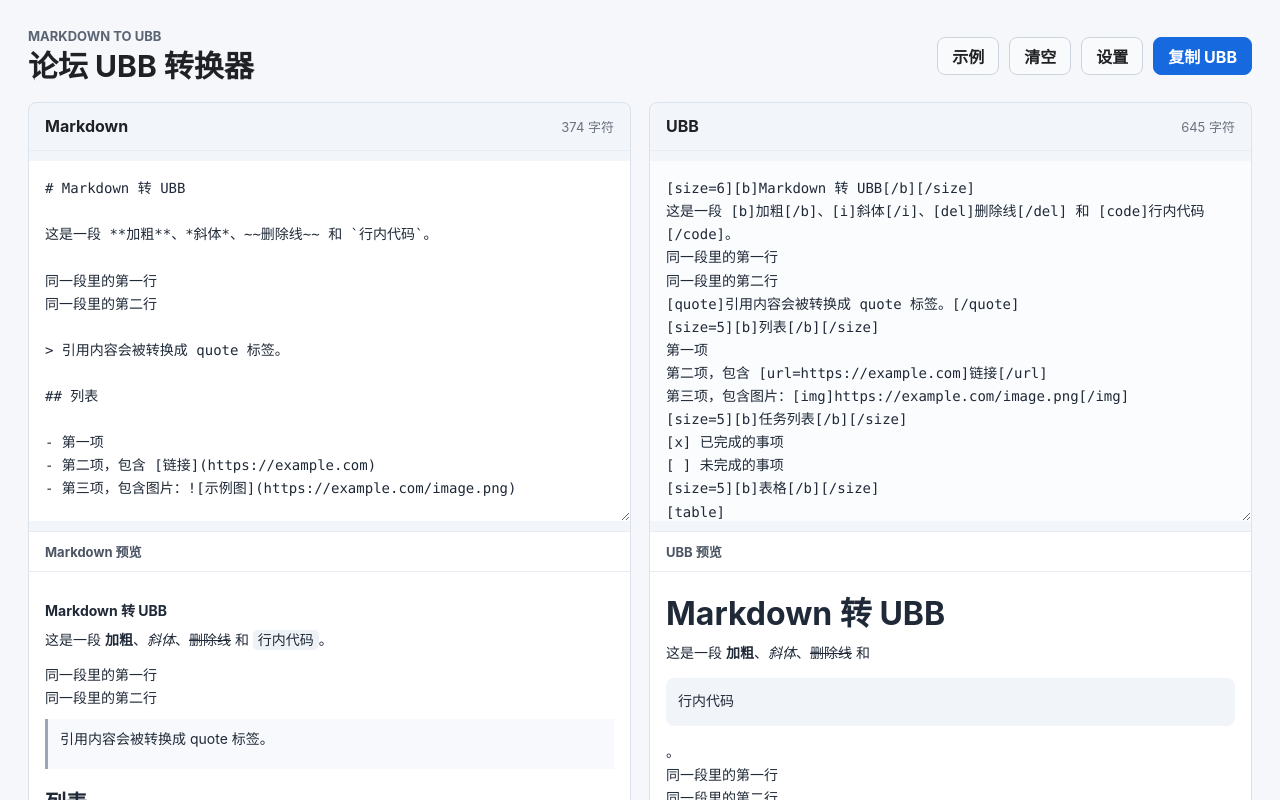
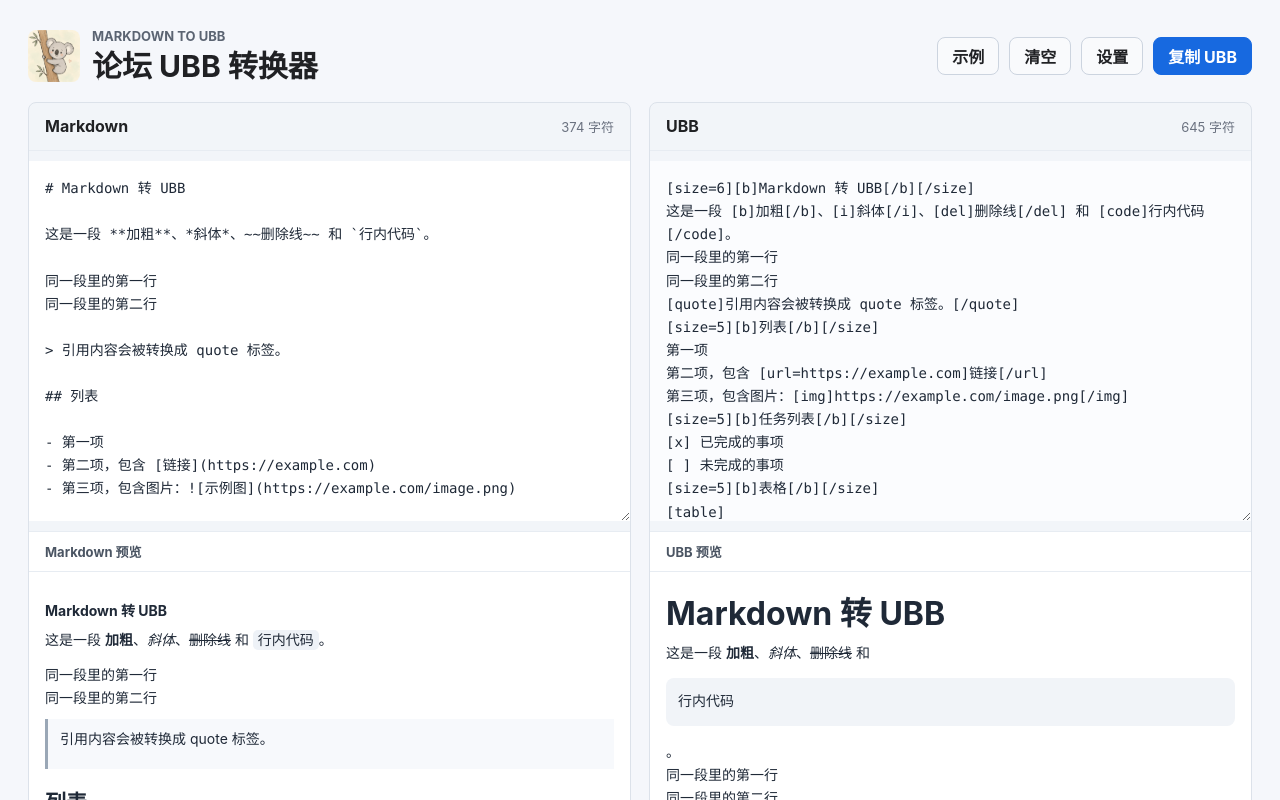
Before and after one commit to zjjncsn/markdown-to-ubb, a Vue app: page / in a window 1280 px wide. Shown: the top 800 px of the page. Built offline with nearby package versions, Linux system fonts and the light colour scheme.

Commit message:
加个logo

```diff
--- a/src/App.vue
+++ b/src/App.vue
@@ -418,9 +418,12 @@ function resetSettings() {
 <template>
   <main class="app-shell">
     <header class="topbar">
-      <div>
-        <p class="eyebrow">Markdown to UBB</p>
-        <h1>论坛 UBB 转换器</h1>
+      <div class="brand">
+        <img src="/icon.png" alt="" class="brand-logo" />
+        <div>
+          <p class="eyebrow">Markdown to UBB</p>
+          <h1>论坛 UBB 转换器</h1>
+        </div>
       </div>
 
       <div class="actions">
@@ -767,6 +770,21 @@ input {
   gap: 20px;
   margin: 0 auto 18px;
   max-width: 1280px;
+}
+
+.brand {
+  display: flex;
+  align-items: center;
+  gap: 12px;
+  min-width: 0;
+}
+
+.brand-logo {
+  width: 52px;
+  height: 52px;
+  flex: 0 0 auto;
+  border-radius: 8px;
+  object-fit: contain;
 }
 
 .eyebrow {
```
